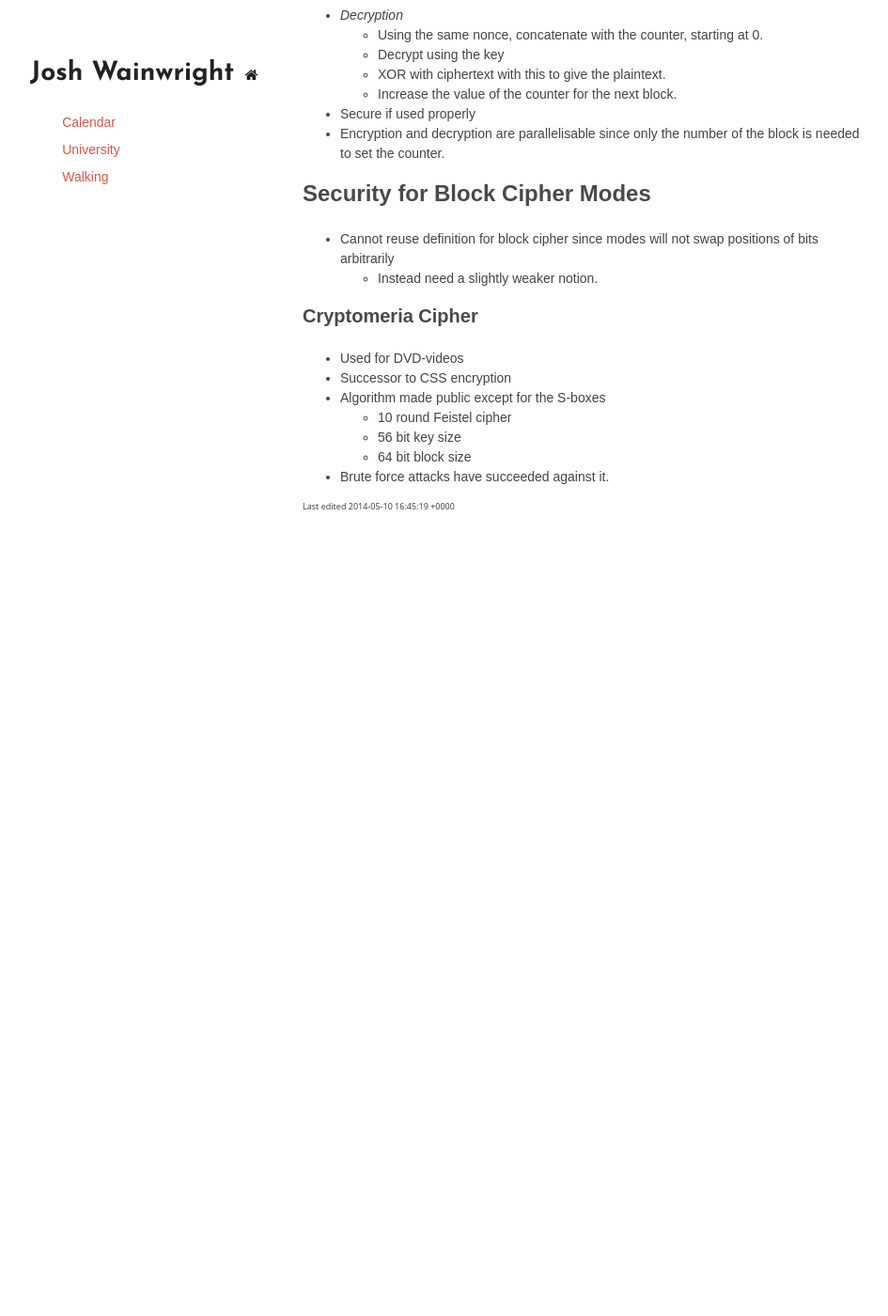
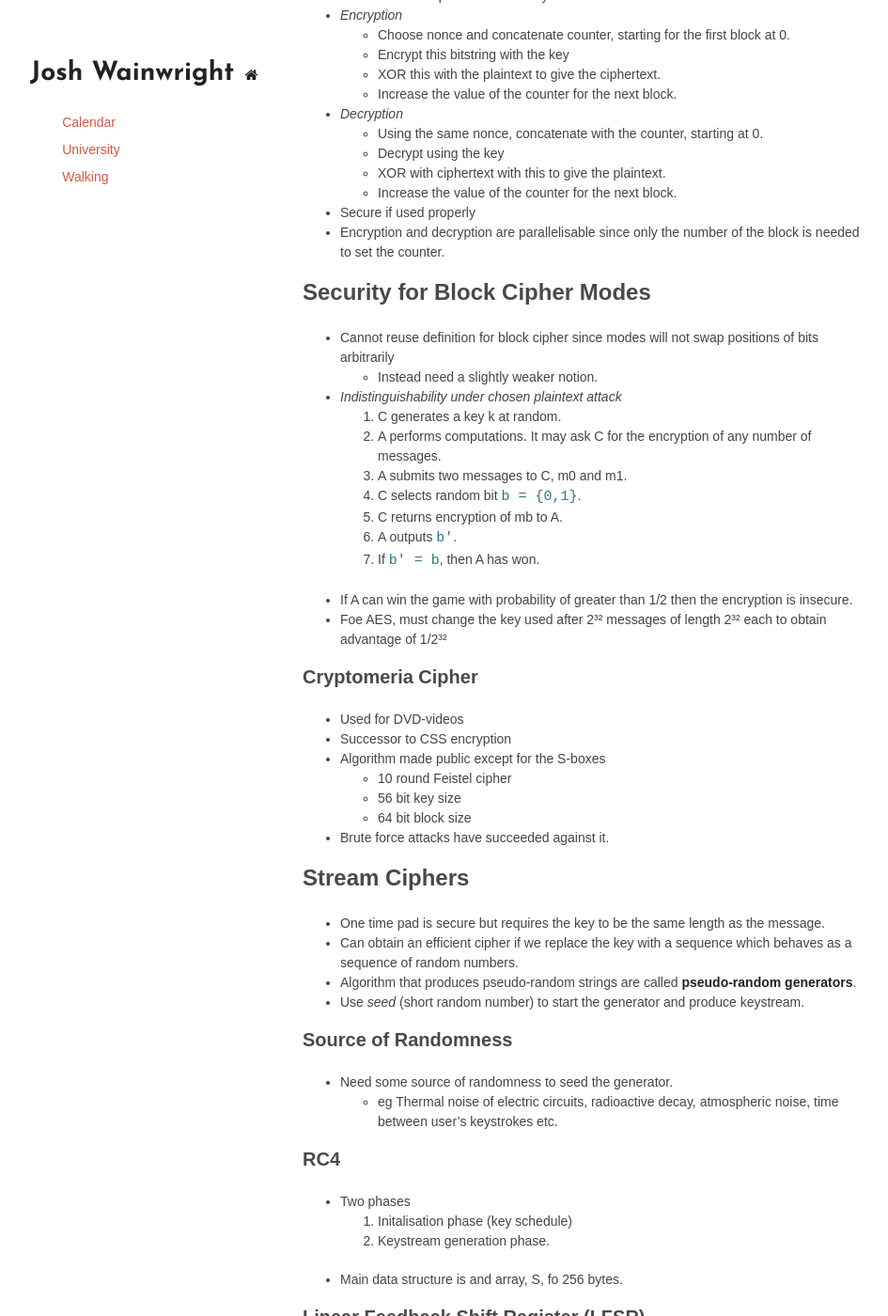
Before and after one commit to jaw42/jaw42.github.com, a Jekyll site: the page built from university/Cryptography.md, in a window 1280 px wide and 1400 px high, scrolled down 4909 px. Shown: the whole window at 94% size, without its empty margins (148-1093 px from the left). Built offline with Jekyll 4.4.1, drawn with Linux system fonts in a browser that asks for light colours; before the commit the page ends 5524 px from its top, so only the background shows below that; some of the changed text lies outside the part shown.

Commit message:
Add notes

```diff
--- a/university/Cryptography.md
+++ b/university/Cryptography.md
@@ -190,7 +190,7 @@
 	- Required the results of the previous block to be obtained before the next
 	  can be dealt with.
 
-#### Counter Mode (CTR
+#### Counter Mode (CTR)
 - Choose nonce and increase counter for each block.
 - Avoids re-use of previous results by careful choice of random element for
   each block.
@@ -212,6 +212,19 @@
 - Cannot reuse definition for block cipher since modes will not swap positions
   of bits arbitrarily
 	- Instead need a slightly weaker notion.
+- *Indistinguishability under chosen plaintext attack*
+	1. C generates a key k at random.
+	1. A performs computations. It may ask C for the encryption of any number of
+   	   messages.
+	1. A submits two messages to C, m0 and m1.
+	1. C selects random bit `b = {0,1}`.
+	1. C returns encryption of mb to A.
+	1. A outputs `b'`.
+	1. If `b' = b`, then A has won.
+- If A can win the game with probability of greater than 1/2 then the
+  encryption is insecure.
+- Foe AES, must change the key used after 2³² messages of length 2³² each to
+  obtain advantage of 1/2³²
 
 #### Cryptomeria Cipher
 - Used for DVD-videos
@@ -222,21 +235,48 @@
 	- 64 bit block size
 - Brute force attacks have succeeded against it.
 
+### Stream Ciphers
+- One time pad is secure but requires the key to be the same length as the
+  message.
+- Can obtain an efficient cipher if we replace the key with a sequence which
+  behaves as a sequence of random numbers.
+- Algorithm that produces pseudo-random strings are called **pseudo-random
+  generators**.
+- Use *seed* (short random number) to start the generator and produce
+  keystream.
+
+#### Source of Randomness
+- Need some source of randomness to seed the generator.
+	- eg Thermal noise of electric circuits, radioactive decay, atmospheric
+	  noise, time between user's keystrokes etc.
+
+#### RC4
+- Two phases
+	1. Initalisation phase (key schedule)
+	1. Keystream generation phase.
+- Main data structure is and array, S, fo 256 bytes.
+
+#### Linear Feedback Shift Register (LFSR)
+- Building block for many stream ciphers
+- Can be implemented very efficiently
+- Have register of single bit cell shifted by one at every clock cycle together
+  with feedback function.
+	- Feedback function could, for example, take the first and third cells, XOR
+	  them together and then this is fed back into the input.
+- LFSR's are insecure in practice
+	- Connection polynomial can be computed fairly efficiently.
+	- Hence multiple LFSR's are combined in non-linear fasion.
+- Keystream for stream ciphers must **not** be reused.
+
+## Hash Functions
+
+TODO: Hash functions lecture 6
+
 <!--
 #### AACS Advanced Access Content System
  OVERVIEW
  SECURITY ISSUES
  LEGAL AND ETHICAL ISSUES
-
-#### Modes for Block ciphers
- ECB (ELECTRONIC CODE BOOK)
- CBC (CIPHER BLOCK CHAINING)
- CFB (CIPHER FEEDBACK MODE)
- OFB (OURPUT FEEDBACK MODE)
- CTR (COUNTER MODE)
- SECURITY FOR BLOCK CIPHER MODES
-
-#### Cryptomeria
 
 ### Stream Ciphers
 - Symmetric cipher encrypting plaintext continuously
```
